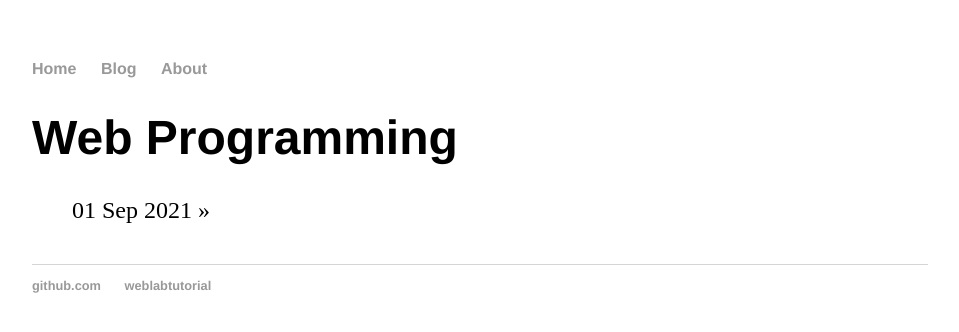
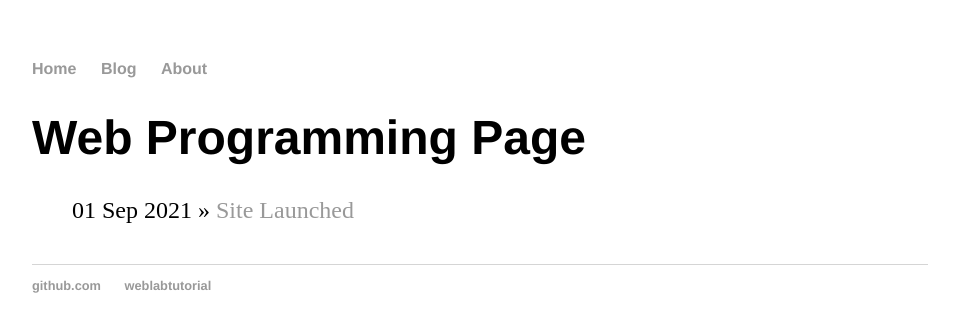
Before and after one commit to abuami/abuami.github.io, a Jekyll site: the page built from blog/index.html, in a window 1280 px wide. Shown: the top 332 px of the page, without its empty margins (160-1119 px from the left). Built offline with Jekyll 4.4.1, drawn with Linux system fonts in a browser that asks for light colours.

Commit message:
Update index.html

```diff
--- a/blog/index.html
+++ b/blog/index.html
@@ -1,10 +1,11 @@
 ---
 layout: default
-title: Web Programming
+title: Web Programming Page
 ---
 <h1>{{ page.title }}</h1>
 <ul class="posts">
-  {% for post in site.posts %}
-  <li><span>{{ post.date | date_to_string }}</span> » <a href="{{ post.url }}" title="{{ post.title }}>{{ post.title }}"</a></li>
-     {% endfor %}
-    </ul>
+ {% for post in site.posts %}
+ <li><span>{{ post.date | date_to_string }}</span> » <a href="{{ post.url }}" title="{{ post.title }}">{{
+post.title }}</a></li>
+ {% endfor %}
+</ul>
```
